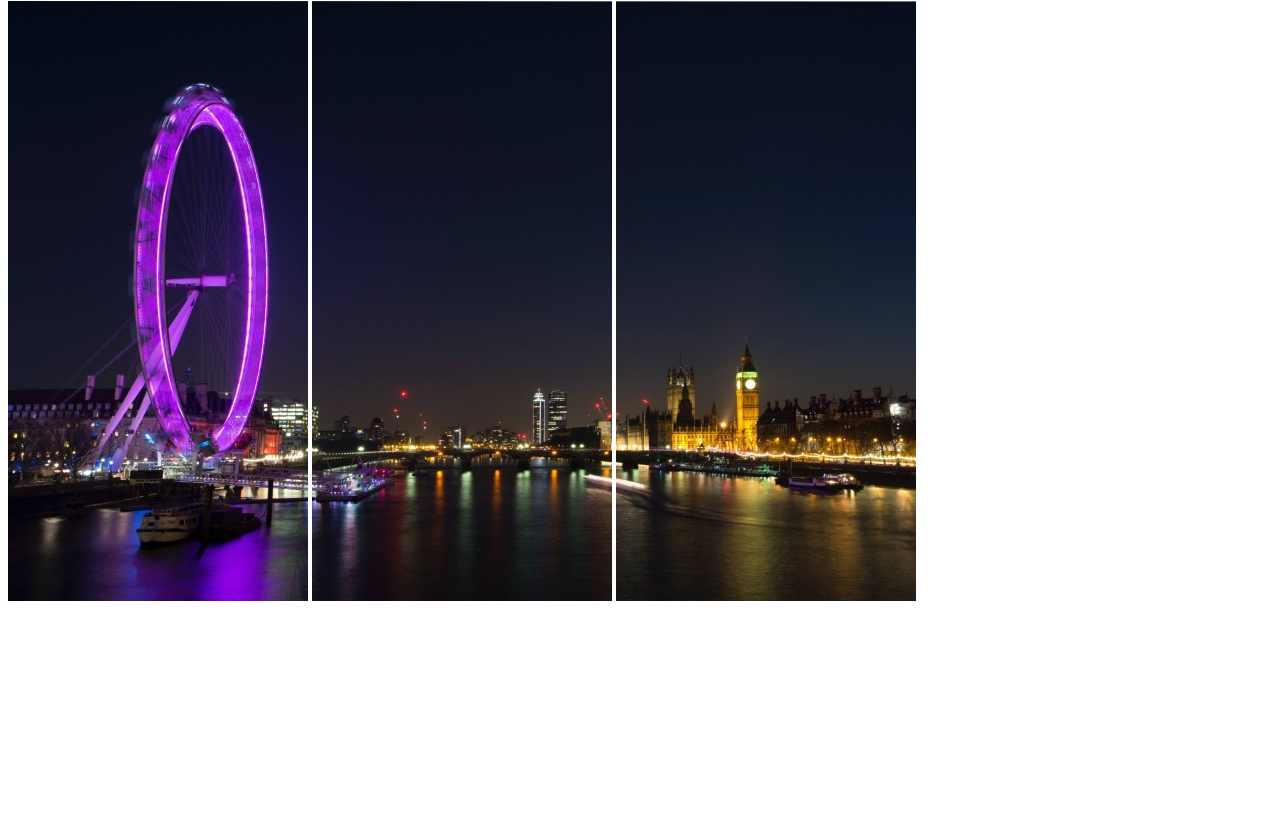
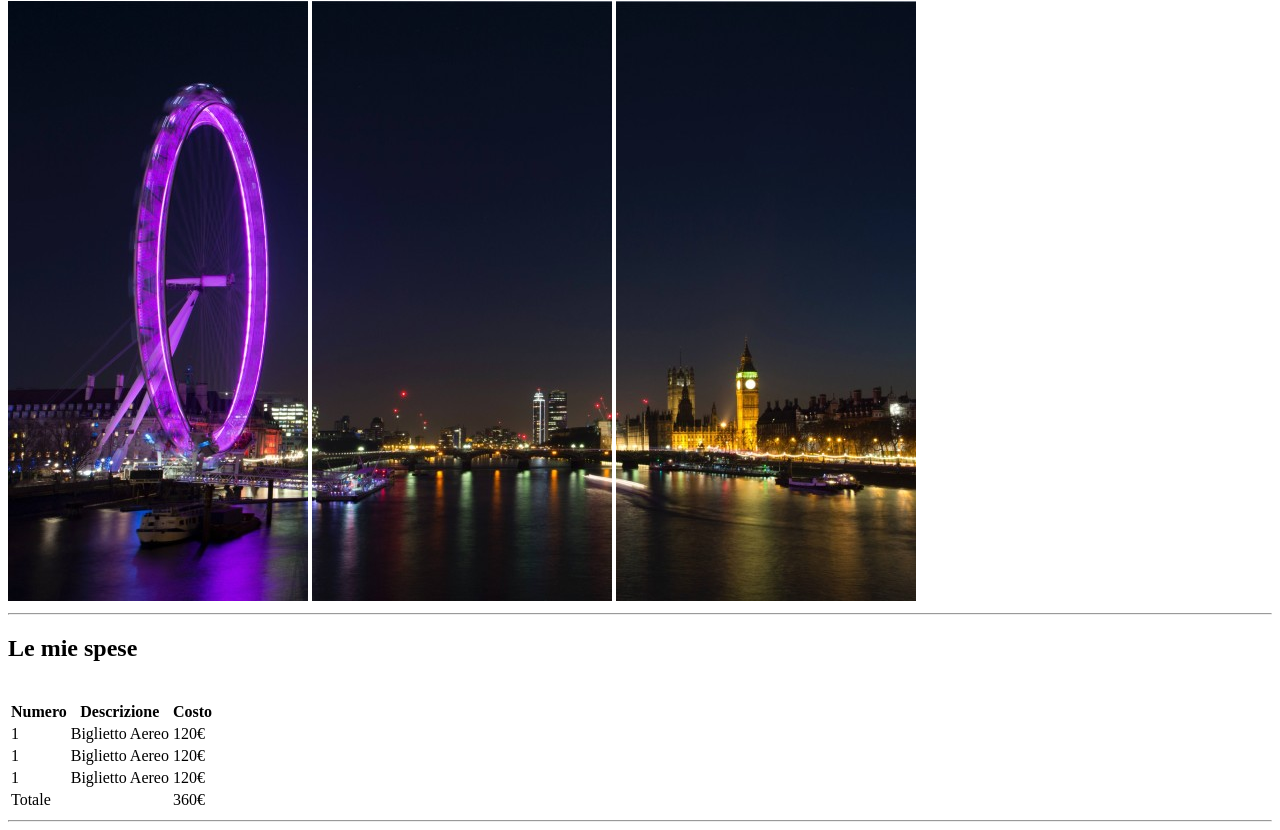
Before and after one commit to FlorianKomnino/html-london-trip, a plain HTML site: page index.html in a window 1280 px wide. Shown: the part 79-909 px from the top of the page. Before the commit the page ends 800 px from the top, so only its background shows below. Drawn offline with Linux system fonts and the light colour scheme.

Commit message:
Creation of first section "Le mie spese"

```diff
--- a/index.html
+++ b/index.html
@@ -12,9 +12,58 @@
         <img src="img/pexels-bill-emrich-230794-0.jpg" alt="">
         <img src="img/pexels-bill-emrich-230794-1.jpg" alt="">
         <img src="img/pexels-bill-emrich-230794-2.jpg" alt="">
+        <hr>
     </header>
 
     <main>
+        <section>
+            <h2>Le mie spese</h2>
+
+            <table>
+                <thead>
+                    <th><strong>Numero</strong></th>
+                    <th><strong>Descrizione</strong></th>
+                    <th><strong>Costo</strong></th>
+                </thead>
+                <br>
+                <tr>
+                    <td>1</td>
+                    <td>Biglietto Aereo</td>
+                    <td>120€</td>
+                </tr>
+
+                <tr>
+                    <td>1</td>
+                    <td>Biglietto Aereo</td>
+                    <td>120€</td>
+                </tr>
+
+                <tr>
+                    <td>1</td>
+                    <td>Biglietto Aereo</td>
+                    <td>120€</td>
+                </tr>
+
+                <tr>
+                    <td>Totale</td>
+                    <td></td>
+                    <td>360€</td>
+                </tr>
+            </table>
+            <hr>
+        </section>
+
+        <section>
+
+        </section>
+
+        <section>
+
+        </section>
+
+        <section>
+
+        </section>
 
     </main>
 
```
